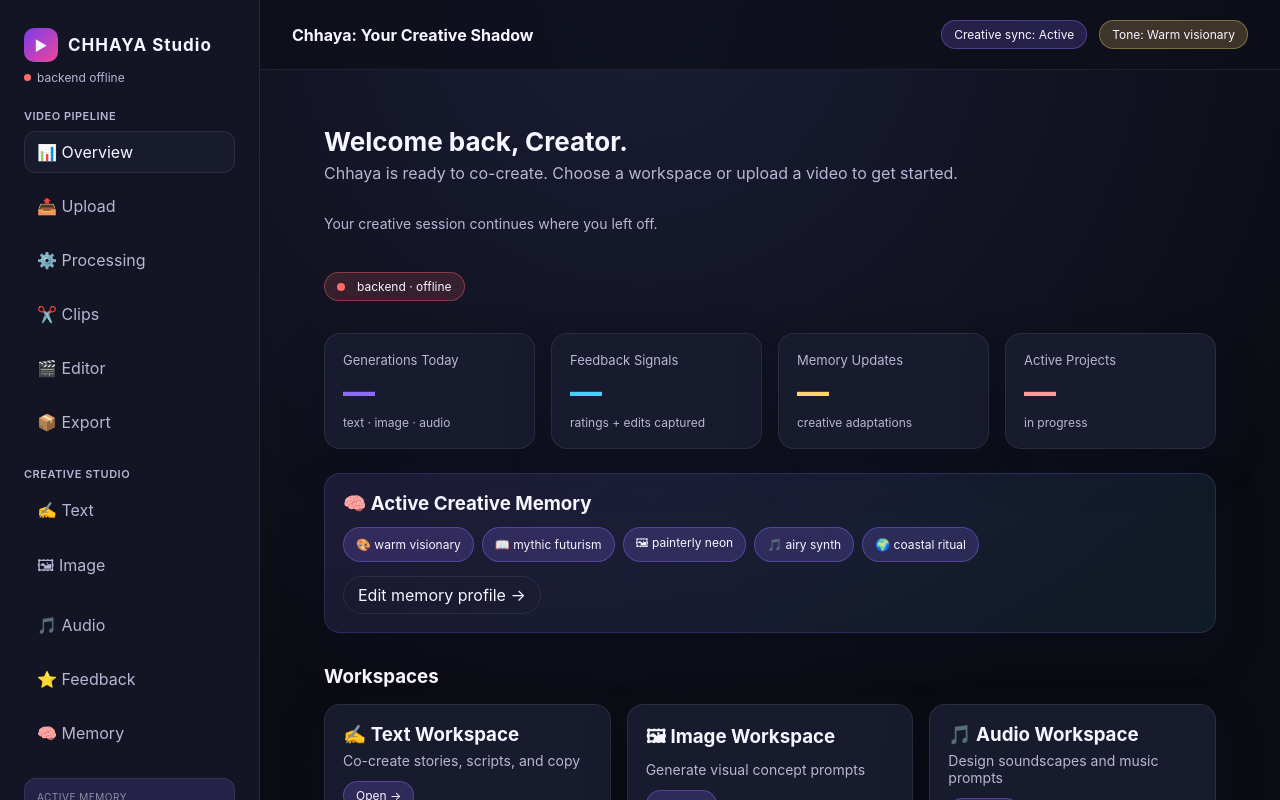
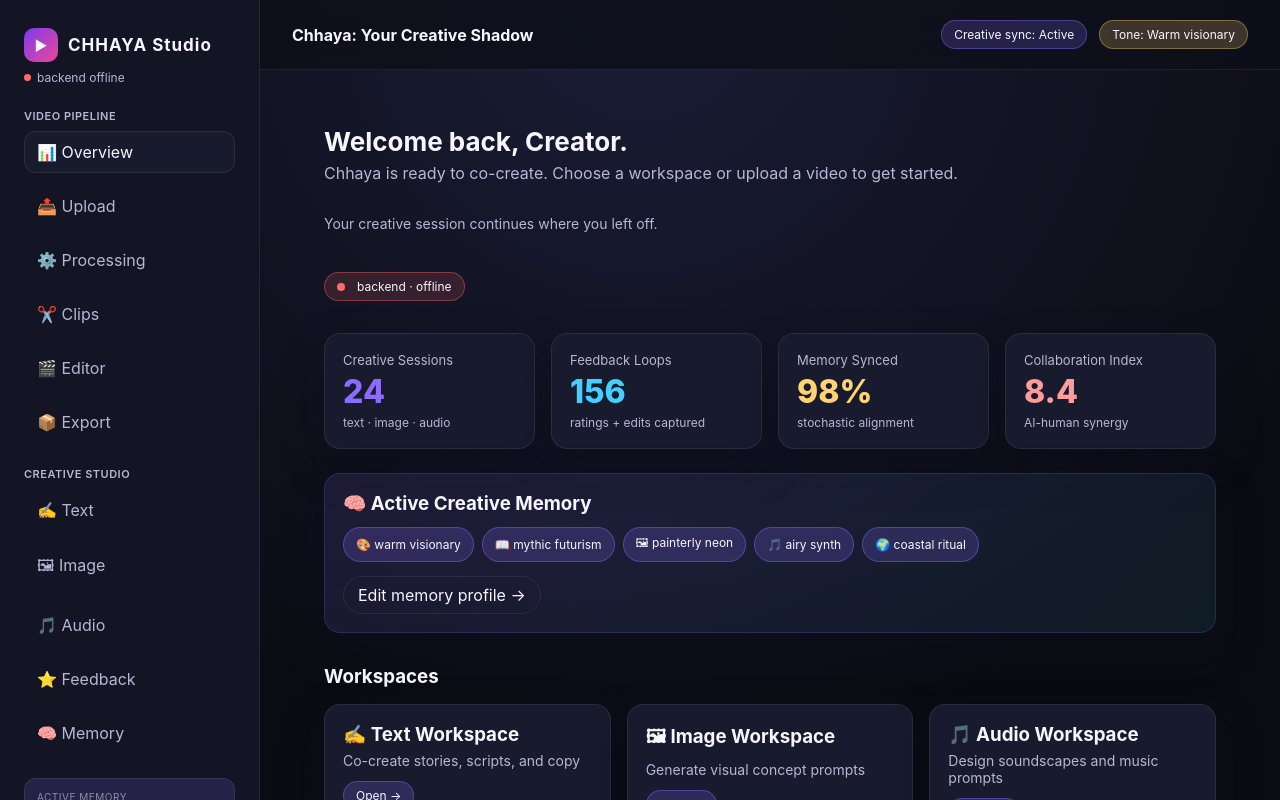
Before and after one commit to AbhayKTS/gla2, a React (Vite) app in the folder frontend/: page /app in a window 1280 px wide. Shown: the top 800 px of the page. Built offline with nearby package versions, Linux system fonts and the light colour scheme; no server answers.

Commit message:
Update dashboard stat labels and placeholders

```diff
--- a/frontend/src/components/pages/DashboardPage.tsx
+++ b/frontend/src/components/pages/DashboardPage.tsx
@@ -7,10 +7,10 @@ import { useApp } from "../../context/AppContext";
 interface StatCard { label: string; value: string; sub: string; color: string; }
 
 const STATS: StatCard[] = [
-  { label: "Generations Today", value: "—", sub: "text · image · audio", color: "var(--accent)" },
-  { label: "Feedback Signals", value: "—", sub: "ratings + edits captured", color: "var(--accent-2)" },
-  { label: "Memory Updates", value: "—", sub: "creative adaptations", color: "var(--accent-3)" },
-  { label: "Active Projects", value: "—", sub: "in progress", color: "#ff9b9b" },
+  { label: "Creative Sessions", value: "24", sub: "text · image · audio", color: "var(--accent)" },
+  { label: "Feedback Loops", value: "156", sub: "ratings + edits captured", color: "var(--accent-2)" },
+  { label: "Memory Synced", value: "98%", sub: "stochastic alignment", color: "var(--accent-3)" },
+  { label: "Collaboration Index", value: "8.4", sub: "AI-human synergy", color: "#ff9b9b" },
 ];
 
 const QUICK_LINKS = [
```
